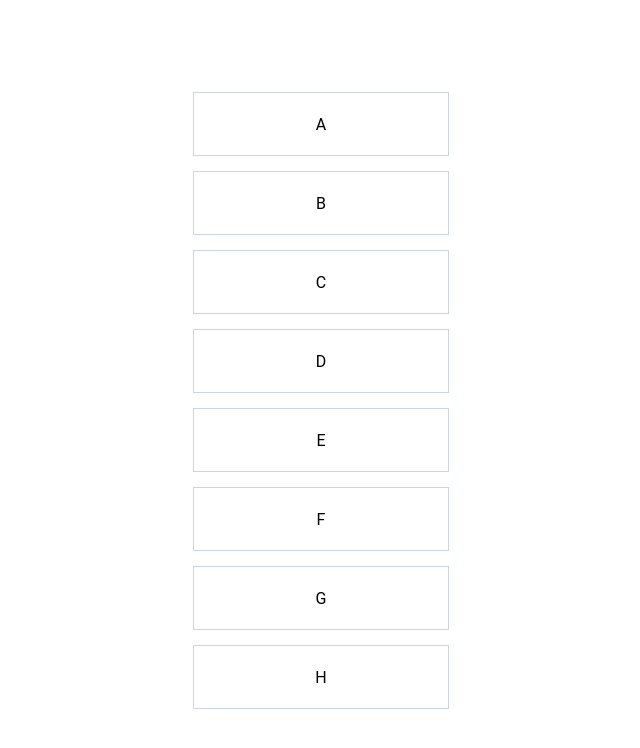
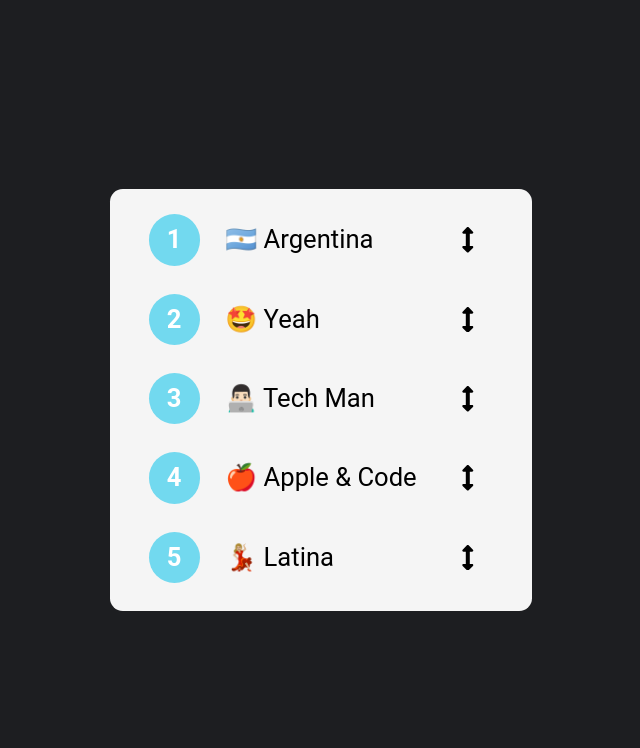
Before and after one commit to romantech/mini-drag-and-drop, a React (Create React App) app: page / in a window 1280 px wide. Shown: the top 748 px of the page, without its empty margins (319-959 px from the left). Built offline with nearby package versions, Linux system fonts and the light colour scheme.

Commit message:
:lipstick: Update: 공통 컬러 및 스타일 수정

```diff
--- a/package.json
+++ b/package.json
@@ -5,6 +5,7 @@
   "dependencies": {
     "react": "^17.0.2",
     "react-dom": "^17.0.2",
+    "react-icons": "^4.3.1",
     "react-scripts": "4.0.3",
     "styled-components": "^5.3.3",
     "styled-normalize": "^8.0.7"
--- a/src/App.js
+++ b/src/App.js
@@ -1,19 +1,37 @@
 import React from 'react';
-import styled from 'styled-components/macro';
+import styled, { ThemeProvider } from 'styled-components/macro';
 import Lists from './components/Lists';
+import theme from './styles/theme';
 
 function App() {
+  const items = [
+    { number: '1', title: '🇦🇷 Argentina' },
+    { number: '2', title: '🤩 Yeah' },
+    { number: '3', title: '👨🏻‍💻 Tech Man' },
+    { number: '4', title: '🍎 Apple & Code' },
+    { number: '5', title: '💃🏼 Latina' },
+  ];
+
   return (
-    <S.Wrapper>
-      <Lists listNum={8} />
-    </S.Wrapper>
+    <ThemeProvider theme={theme}>
+      <S.Wrapper>
+        <Lists items={items} />
+      </S.Wrapper>
+    </ThemeProvider>
   );
 }
 
 const S = {};
 S.Wrapper = styled.section`
+  display: grid;
+  place-content: center;
   width: 100vw;
   height: 100vh;
+  background: #1d1e21;
+  font-size: 3.5vw;
+  @media (min-width: 900px) {
+    font-size: 2vw;
+  }
 `;
 
 export default App;
--- a/src/components/Entry.js
+++ b/src/components/Entry.js
@@ -3,7 +3,11 @@ import React from 'react';
 import styled from 'styled-components/macro';
 
 const Entry = ({ content }) => {
-  return <S.Element>{content}</S.Element>;
+  return (
+    <S.Element draggable data-type="entry">
+      {content}
+    </S.Element>
+  );
 };
 
 const S = {};
@@ -12,6 +16,8 @@ S.Element = styled.div`
   width: 16rem;
   border: 1px solid #cbd5e0;
   line-height: 4rem;
+  cursor: move;
+  user-select: none;
 `;
 
 export default Entry;
--- a/src/components/Lists.js
+++ b/src/components/Lists.js
@@ -1,30 +1,136 @@
-import React from 'react';
+/* eslint-disable react/prop-types */
+import React, { useState, useCallback } from 'react';
 import styled from 'styled-components/macro';
+import { FaArrowsAltV } from 'react-icons/fa';
 import Entry from './Entry';
 
-const Lists = ({ listNum }) => {
-  // upper alphabet string
-  const alphabet = 'ABCDEFGHIJKLMNOPQRSTUVWXYZ';
-  const renderList = alphabet.split('').slice(0, listNum);
+const Lists = ({ items }) => {
+  const onDragStart = event => {
+    // It receives a DragEvent
+    // which inherits properties from
+    // MouseEvent and Event
+    // so we can access the element
+    // through event.currentTarget
+    // Later, we'll save
+    // in a hook variable
+    // the item being dragged
+  };
 
   return (
     <S.ListWrapper>
-      {renderList.map(el => (
-        <Entry key={el} content={el} />
-      ))}
+      <ul>
+        {items.map(item => (
+          <li key={item.number} draggable="true" onDragStart={onDragStart}>
+            <span>{item.number}</span>
+            <p>{item.title}</p>
+            <FaArrowsAltV />
+          </li>
+        ))}
+      </ul>
     </S.ListWrapper>
   );
 };
 
 const S = {};
 S.ListWrapper = styled.section`
-  height: 100%;
-  display: flex;
-  flex-direction: column;
-  justify-content: center;
-  align-items: center;
-  text-align: center;
-  gap: 15px;
+  margin: 0 auto;
+  max-width: 20em;
+  background: whitesmoke;
+  padding: 0.5em 1em;
+  border-radius: 0.5em;
+  box-shadow: 4px 4px 50px rgba(104, 123, 247, 0);
+  transition: box-shadow 100ms linear;
+  :hover {
+    box-shadow: 4px 4px 50px rgba(104, 123, 247, 0.6);
+  }
+
+  ul {
+    margin: 0;
+    padding: 0;
+    list-style: none;
+
+    li {
+      display: flex;
+      align-items: center;
+      cursor: move;
+      line-height: 1;
+      margin-bottom: 0.1em;
+      border-radius: 5px;
+
+      &.dropArea {
+        color: white;
+        background: white;
+        position: relative;
+
+        &::before {
+          content: 'Drop Here';
+          color: ${({ theme }) => theme.$blue};
+          font-size: 0.5em;
+          text-transform: uppercase;
+          width: 100%;
+          height: 100%;
+          border: ${({ theme }) => `2px dashed ${theme.$blue}`};
+          border-radius: 3px;
+          position: absolute;
+          display: flex;
+          justify-content: center;
+          align-items: center;
+        }
+
+        span {
+          display: none;
+        }
+
+        p {
+          margin-left: 1em;
+        }
+      }
+
+      &:hover {
+        background: ${({ theme }) =>
+          `linear-gradient(to left, ${theme.$blue}, ${theme.$lightblue})`};
+        color: white;
+
+        span {
+          background-color: ${({ theme }) => theme.$cyan};
+        }
+      }
+
+      span {
+        display: inline-block;
+        margin-right: 1em;
+        margin-left: 0.5em;
+        background-color: ${({ theme }) => theme.$lightblue};
+        width: 2em;
+        height: 2em;
+        border-radius: 50%;
+        display: grid;
+        place-items: center;
+        color: white;
+        font-weight: bold;
+        transition: background-color 100ms linear;
+      }
+
+      p {
+        margin-right: 1.5em;
+        transition: margin-left 50ms ease-in-out;
+      }
+
+      svg {
+        margin-left: auto;
+        margin-right: 1em;
+      }
+    }
+  }
+
+  @keyframes fadeIn {
+    0% {
+      opacity: 0.2;
+    }
+    100% {
+      opacity: 1;
+    }
+  }
 `;
 
 export default Lists;
--- /dev/null
+++ b/src/styles/theme.js
@@ -0,0 +1,5 @@
+export default {
+  $blue: '#687bf7',
+  $lightblue: '#72d9ef',
+  $cyan: '#79e7eb',
+};
```
Also changed, not shown: 1 other file (tests, documents, lock files or other folders).
